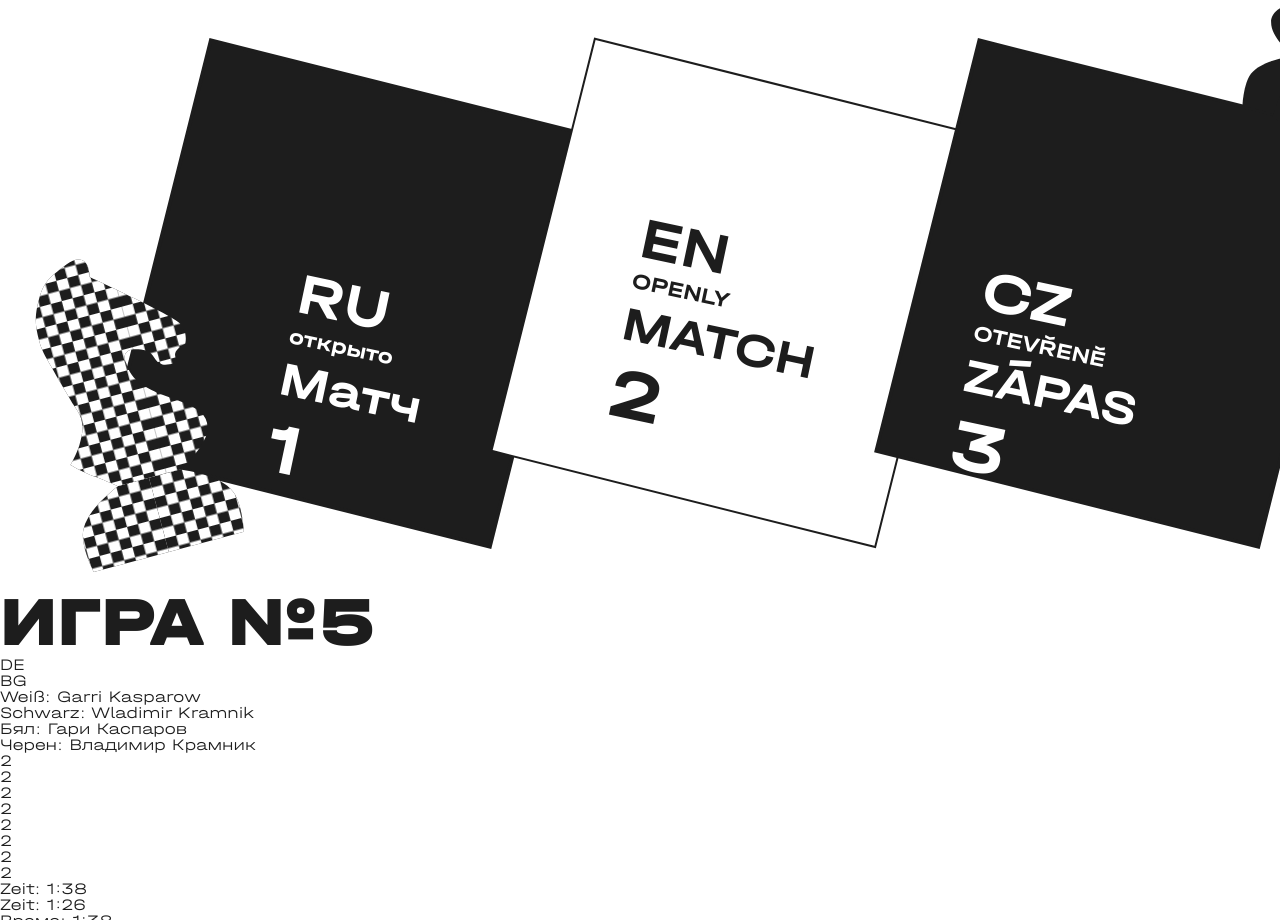
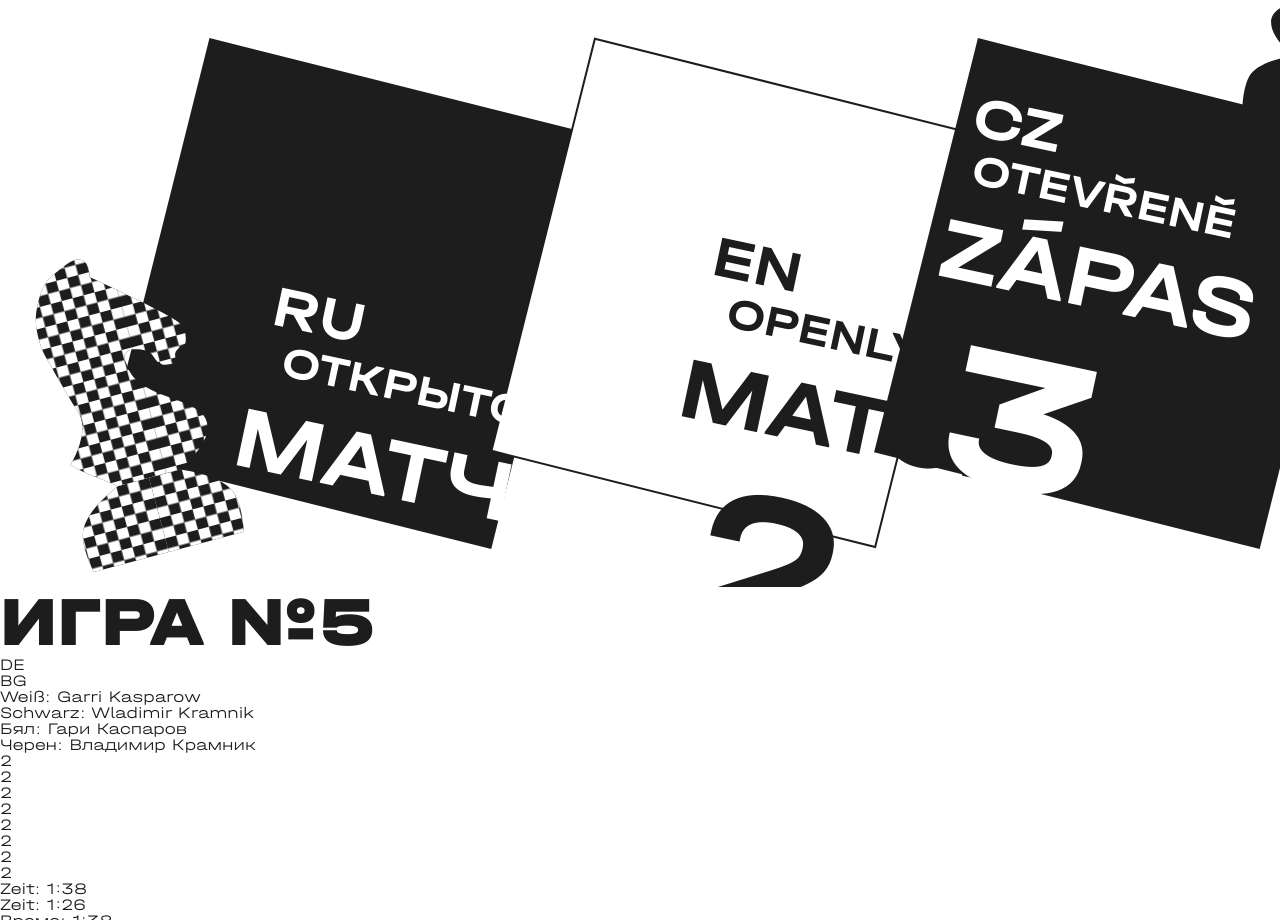
Before and after one commit to karina156/Halvar_Breitschrift, a plain HTML site: page index.html in a window 1280 px wide. Shown: the part 1648-2568 px from the top of the page. Drawn offline with Linux system fonts and the light colour scheme; files whose address does not match are found by name.

Commit message:
доделываю 3 экран

```diff
--- a/stylesheets/layout.css
+++ b/stylesheets/layout.css
@@ -453,6 +453,7 @@ h1 {
 .language {
   position: relative;
   width: 100%;
+  height: 100%;
   margin-top: 100px;
 }
 
@@ -464,22 +465,34 @@ h1 {
   transform: rotate(12deg);
   font-weight: 700;
   color: #ffffff;
+  text-transform: uppercase;
 }
+
+/* Делаем p управляемыми */
+#lang-ru p {
+  position: absolute;
+  color: #ffffff;
+}
+
 #ru-1 {
   font-size: 58px;
-  line-height: -1.1%;
+  top: 0;
+  left: 0;
 }
 #ru-2 {
-  font-size: 22px;
-  margin-top: 4px;
+  font-size: 44px;
+  top: 60px;
+  left: 20px;
 }
 #ru-3 {
-  font-size: 48px;
-  margin-top: 8px;
+  font-size: 88px;
+  top: 120px;
+  left: -10px;
 }
 #ru-4 {
-  font-size: 72px;
-  margin-top: 10px;
+  font-size: 202px;
+  top: 220px;
+  left: 40px;
 }
 
 /* ======= EN ======= */
@@ -492,55 +505,65 @@ h1 {
   text-transform: uppercase;
 }
 
+#lang-en p {
+  position: absolute;
+}
+
 #en-1 {
   font-size: 58px;
-  line-height: -1.1%;
+  top: 0;
+  left: 0;
 }
 #en-2 {
-  font-size: 22px;
-  margin-top: 4px;
+  font-size: 44px;
+  top: 60px;
+  left: 25px;
 }
 #en-3 {
-  font-size: 48px;
-  margin-top: 8px;
+  font-size: 88px;
+  top: 120px;
+  left: -5px;
 }
 #en-4 {
-  font-size: 72px;
-  margin-top: 10px;
+  font-size: 202px;
+  top: 220px;
+  left: 40px;
 }
 
 /* ======= CZ ======= */
 #lang-cz {
   position: absolute;
-  top: 180px;
-  right: 300px;
+  top: -10px;
+  right: 460px;
   transform: rotate(12deg);
   font-weight: 700;
   text-transform: uppercase;
 }
 
+#lang-cz p {
+  position: absolute;
+  color: #ffffff;
+}
+
 #cz-1 {
   font-size: 58px;
-  line-height: -1.1%;
+  top: 0;
+  left: 0;
 }
 #cz-2 {
-  font-size: 22px;
-  margin-top: 4px;
+  font-size: 44px;
+  top: 60px;
+  left: 10px;
 }
 #cz-3 {
-  font-size: 48px;
-  margin-top: 8px;
+  font-size: 88px;
+  top: 120px;
+  left: -5px;
 }
 #cz-4 {
-  font-size: 72px;
-  margin-top: 10px;
-}
-/* Настраиваю цвет */
-#lang-cz p {
-  color: #ffffff !important;
-}
-#lang-ru p {
-  color: #ffffff !important;
+  font-size: 202px;
+  top: 220px;
+  left: 30px;
 }
 
 /* Экран 9 */
```
